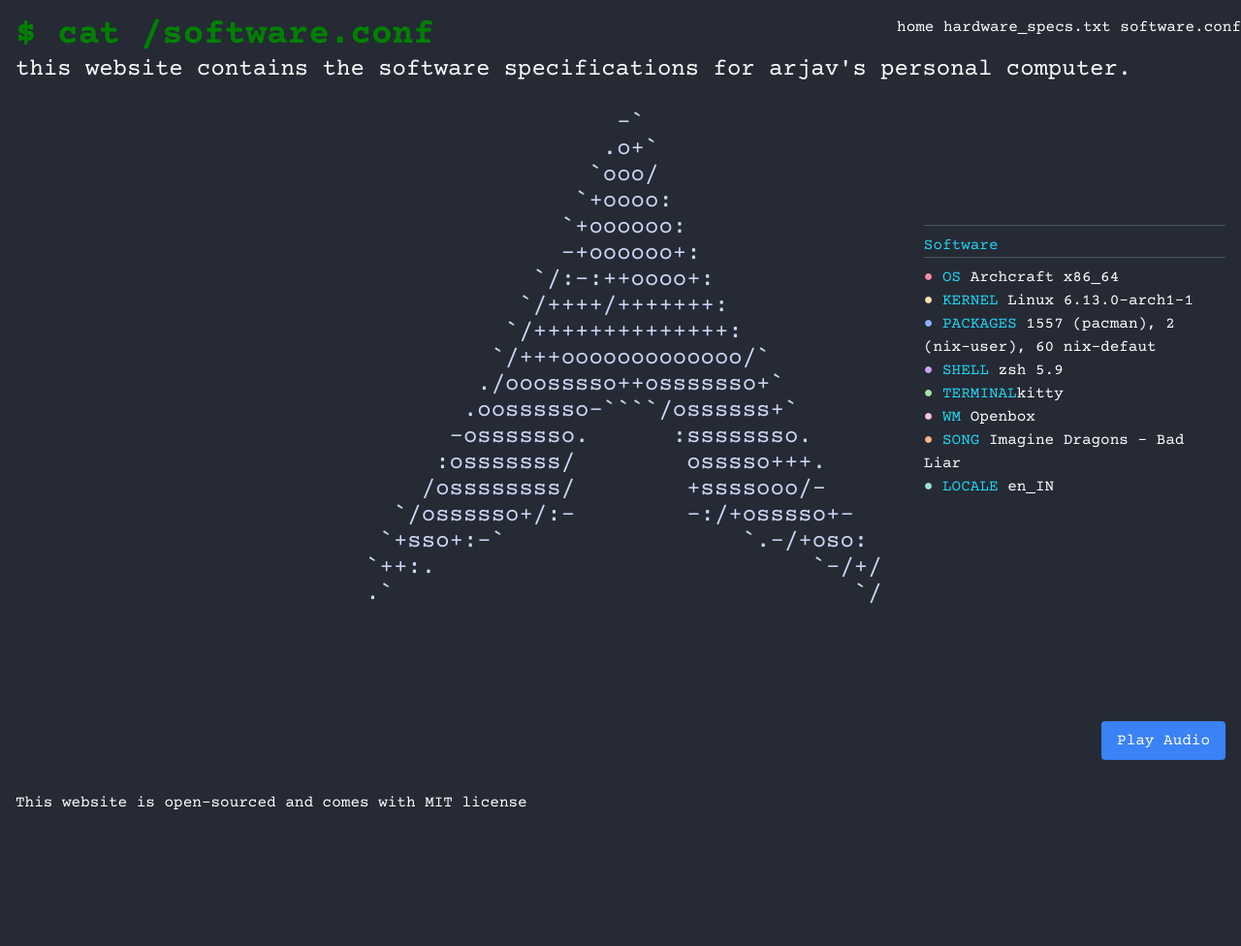
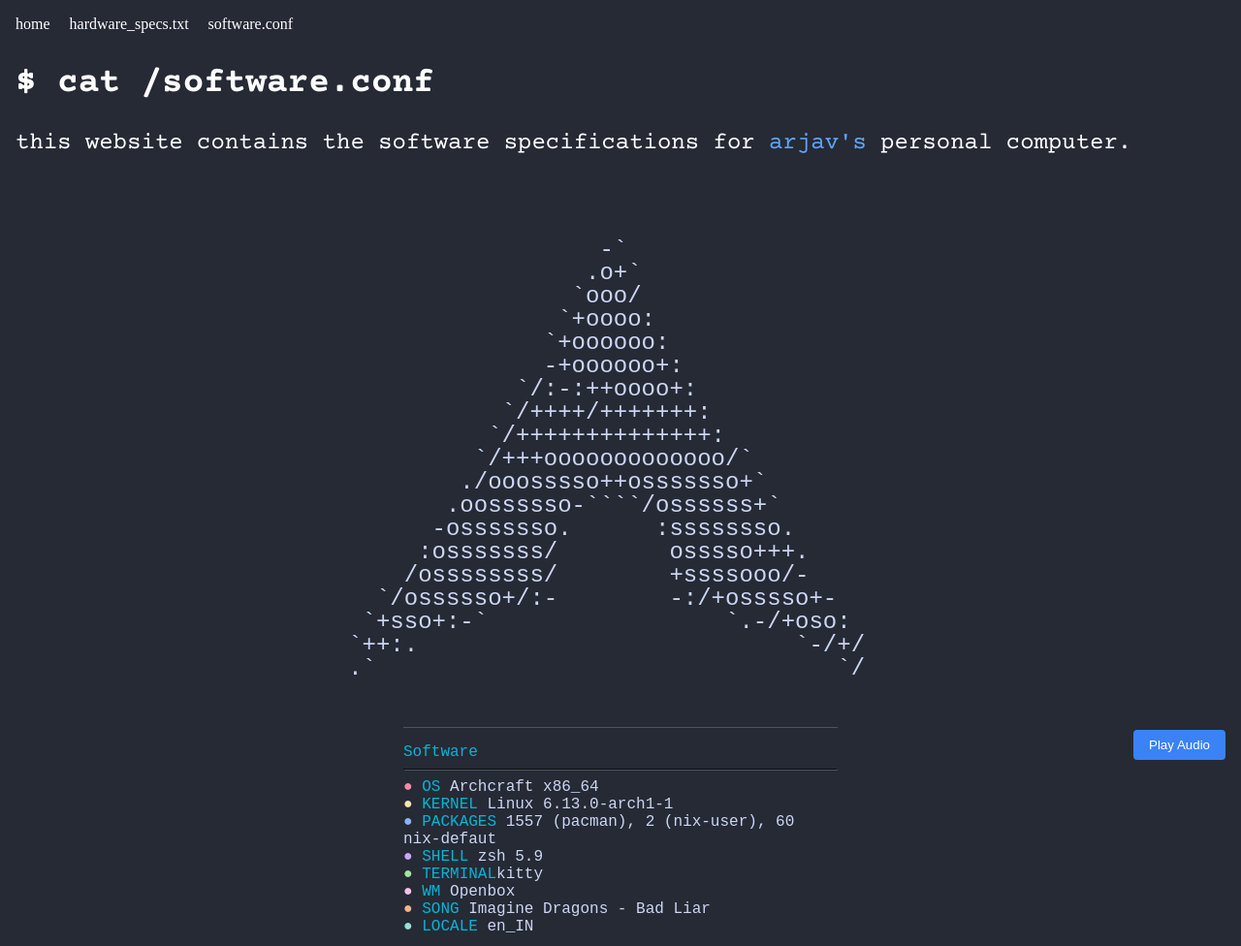
Before and after one commit to arjav0703/swirl, a plain HTML site: page software.html in a window 1280 px wide. Shown: the top 976 px of the page at 97% size. Before the commit the page ends 856 px from the top, so only its background shows below. Drawn offline with nearby package versions, Linux system fonts and the light colour scheme.

Commit message:
remove tailwind :(

```diff
--- a/neo.css
+++ b/neo.css
@@ -1,6 +1,5 @@
         .neo {
             font-family: 'Courier New', Courier, monospace;
-            background-color: #1e1e2e;
             color: #cdd6f4;
         }
         .dot {
--- a/software.html
+++ b/software.html
@@ -3,28 +3,24 @@
         <title>software.conf</title>
         <link rel="stylesheet" href="style.css">
         <link rel="icon" href="favicon.ico" type="image/x-icon">
-        <script src="https://cdn.tailwindcss.com"></script>
-        <link rel="stylesheet" href="https://cdnjs.cloudflare.com/ajax/libs/font-awesome/5.15.3/css/all.min.css">
         <link rel="stylesheet" href="neo.css">
     </head>
-    <body class="p-4 bg-[#252A35]">
-        <section class="min-h-screen">
+    <body>
+        <section>
             <nav>
                 <a href="index.html">home</a>
                 <a href="hardware.html">hardware_specs.txt</a>
                 <a href="software.html">software.conf</a>
             </nav>
             <main>
-                <h1 class="courier-prime-bold text-4xl">$ cat /software.conf</h1>
-                <p class="text-2xl">
+                <h1 class="courier-prime-bold">$ cat /software.conf</h1>
+                <p class="courier-prime-regular">
                     this website contains the software specifications for <a href="https://arjav.hackclub.app">arjav's</a> personal computer.
                 </p>
             </main>
-            <!-- From here to line 47 was AI generated-->
-            <div class="flex items-center neo>
-                <div class="flex flex-col items-center">
-                    <pre class="text-center text-2xl leading-none">
-
+            <div class="neo">
+                <div class="system-info">
+                    <pre>
 <span class="dot">                   -`                    </span>
 <span class="dot">                  .o+`                   </span>
 <span class="dot">                 `ooo/                   </span>
@@ -45,35 +41,33 @@
 <span class="dot"> `++:.                           `-/+/   </span>
 <span class="dot"> .`                                 `/   </span>
                     </pre>
-
-                    <div class="mt-2 border-t border-gray-600 w-full max-w-md">
-                        <div class="mt-2">
-                            <span class="text-cyan-400">Software</span>
-                            <hr class="border-gray-600">
-                            <div class="mt-2">
-                                <div><span class="dot red">●</span> <span class="text-cyan-400">              OS</span> Archcraft x86_64</div>
-                                <div><span class="dot yellow">●</span> <span class="text-cyan-400">           KERNEL</span> Linux 6.13.0-arch1-1</div>
-                                <div><span class="dot blue">●</span> <span class="text-cyan-400">             PACKAGES</span> 1557 (pacman), 2 (nix-user), 60 nix-defaut</div>
-                                <div><span class="dot purple">●</span> <span class="text-cyan-400">           SHELL</span> zsh 5.9</div>
-                                <div><span class="dot green">●</span> <span class="text-cyan-400">            TERMINAL</span>kitty</div>
-                                <div><span class="dot pink">●</span> <span class="text-cyan-400">             WM</span> Openbox</div>
-                                <div><span class="dot orange">●</span> <span class="text-cyan-400">           SONG</span> Imagine Dragons - Bad Liar</div>
-                                <div><span class="dot cyan">●</span> <span class="text-cyan-400">             LOCALE</span> en_IN</div>
+                    <div class="info-section">
+                        <div>
+                            <span class="text-cyan">Software</span>
+                            <hr>
+                            <div class="info-item">
+                                <div><span class="dot red">●</span> <span class="text-cyan">              OS</span> Archcraft x86_64</div>
+                                <div><span class="dot yellow">●</span> <span class="text-cyan">           KERNEL</span> Linux 6.13.0-arch1-1</div>
+                                <div><span class="dot blue">●</span> <span class="text-cyan">             PACKAGES</span> 1557 (pacman), 2 (nix-user), 60 nix-defaut</div>
+                                <div><span class="dot purple">●</span> <span class="text-cyan">           SHELL</span> zsh 5.9</div>
+                                <div><span class="dot green">●</span> <span class="text-cyan">            TERMINAL</span>kitty</div>
+                                <div><span class="dot pink">●</span> <span class="text-cyan">             WM</span> Openbox</div>
+                                <div><span class="dot orange">●</span> <span class="text-cyan">           SONG</span> Imagine Dragons - Bad Liar</div>
+                                <div><span class="dot cyan">●</span> <span class="text-cyan">             LOCALE</span> en_IN</div>
                             </div>
                         </div>
                     </div>
                 </div>
             </div>
-            <span class="fixed right-0 bottom-0 p-4">
+            <div class="audio-player">
                 <audio autoplay loop>
                     <source src="https://hc-cdn.hel1.your-objectstorage.com/s/v3/8ce8904eec148a74ed6850fb8ccf2e7aec51aaca_kids.mp3" type="audio/mpeg">
                     Your browser does not support the audio element.
                 </audio>
-                <button onclick="document.querySelector('audio').play()" class="mt-2 px-4 py-2 bg-blue-500 text-white rounded">Play Audio</button>
-            </span>
+                <button onclick="document.querySelector('audio').play()" class="audio-button">Play Audio</button>
+            </div>
         </section>
-
-        <footer class="text-center"></footer>
+        <footer>
             <p><a href="https://opensource.org/licenses/MIT" target="_blank">This website is open-sourced and comes with MIT license</a></p>
         </footer>
     </body>
--- a/style.css
+++ b/style.css
@@ -25,28 +25,164 @@
   }
 
 
-* {
+/* Base styles */
+body {
+    padding: 1rem;
+    background-color: #252A35;
     color: white;
-    font-family: "Courier Prime", monospace;
-}
-h1 {color: green;}
-h1::selection{ background-color: greenyellow;}
-::selection, a:hover {
-    background-color: green;
+    min-height: 100vh;
+    margin: 0;
 }
 
+/* Navigation */
 nav {
-    position: fixed;
-    right: 0px;
+    margin-bottom: 2rem;
 }
 
-.lost {
+nav a {
+    color: white;
+    text-decoration: none;
+    margin-right: 1rem;
+}
+
+nav a:hover {
+    text-decoration: underline;
+}
+
+/* Main content */
+main {
+    margin-bottom: 2rem;
+}
+
+h1 {
+    font-family: 'Courier Prime', monospace;
+    font-weight: bold;
+    font-size: 2.25rem;
+    margin-bottom: 1rem;
+}
+
+p {
+    font-size: 1.5rem;
+    line-height: 1.5;
+}
+
+a {
+    color: #60A5FA;
+    text-decoration: none;
+}
+
+a:hover {
+    text-decoration: underline;
+}
+
+/* ASCII art and system info container */
+.neo {
+    display: flex;
+    align-items: center;
+    justify-content: center;
+    min-height: calc(100vh - 200px); /* Account for header and footer */
+    margin: 0;
+    padding: 2rem 0;
+}
+
+.system-info {
+    display: flex;
+    flex-direction: column;
+    align-items: center;
+    width: 100%;
+    max-width: 28rem;
+}
+
+/* ASCII art */
+pre {
+    text-align: center;
+    font-size: 1.5rem;
+    line-height: 1;
+
+    margin: 0;
+    padding: 1rem;
+    border-radius: 0.5rem;
+}
+
+/* System info section */
+.info-section {
+    margin-top: 0.5rem;
+    border-top: 1px solid #4B5563;
+    width: 100%;
+    max-width: 28rem;
+}
+
+.info-section > div {
+    margin-top: 1rem;
+}
+
+.info-section hr {
+    border-color: #4B5563;
+    margin: 0.5rem 0;
+}
+
+/* System info items */
+.info-item {
+    margin: 0.5rem 0;
+}
+
+/* Text colors for system info */
+.text-green {
+    color: #10B981;
+}
+
+.text-cyan {
+    color: #06B6D4;
+}
+
+/* Audio player */
+.audio-player {
     position: fixed;
-    top: 50%;
-    left: 50%;
-    transform: translate(-50%, -50%);
+    right: 0;
+    bottom: 0;
+    padding: 1rem;
+}
+
+.audio-button {
+    margin-top: 0.5rem;
+    padding: 0.5rem 1rem;
+    background-color: #3B82F6;
+    color: white;
+    border: none;
+    border-radius: 0.25rem;
+    cursor: pointer;
+}
+
+.audio-button:hover {
+    background-color: #2563EB;
+}
+
+/* Footer */
+footer {
+    text-align: center;
+    margin-top: 2rem;
+    padding: 1rem;
+}
+
+footer a:hover {
+    text-decoration: underline;
+}
+
+/* Font classes */
+.courier-prime-bold {
+    font-family: 'Courier Prime', monospace;
+    font-weight: bold;
+}
+
+.courier-prime-regular {
+    font-family: 'Courier Prime', monospace;
+    font-weight: normal;
 }
 
 #software {
     background-color: #252A35;
 }
+
+#home {
+  min-height: 100vh;
+}
```
Also changed, not shown: hardware.html (+20 -25 lines), index.html (+11 -12 lines). Lines whose indentation alone changed are shown as unchanged.
